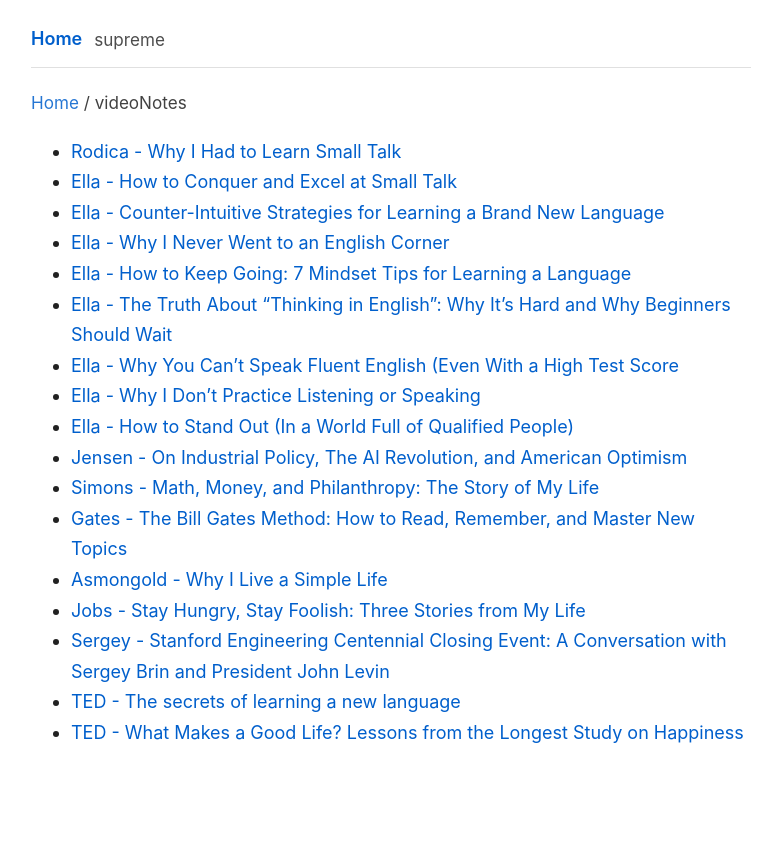
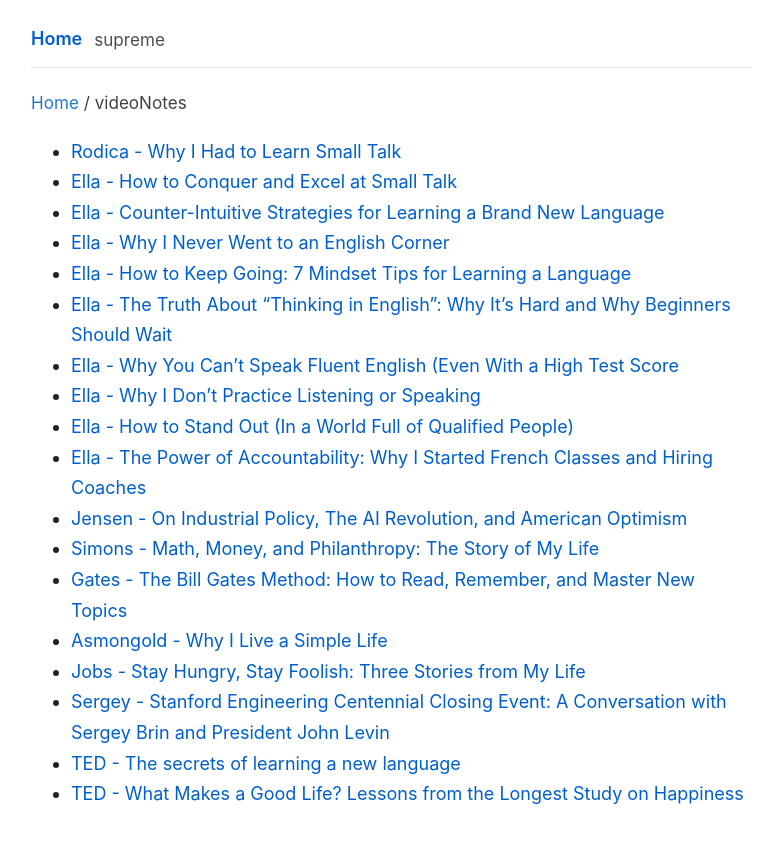
Before and after one commit to CompositeLizard/supreme, a Jekyll site: the page built from videoNotes/index.md, in a window 1280 px wide. Shown: the top 843 px of the page, without its empty margins (249-1023 px from the left). Built offline with Jekyll 4.4.1, drawn with Linux system fonts in a browser that asks for light colours.

Commit message:
Update index.md

```diff
--- a/videoNotes/index.md
+++ b/videoNotes/index.md
@@ -11,6 +11,7 @@ title: Notes
 - [Ella - Why You Can't Speak Fluent English (Even With a High Test Score](Cannot-Speak-Fluent-English.md)
 - [Ella - Why I Don’t Practice Listening or Speaking](Not-Practice-Listening-Speaking.md)
 - [Ella - How to Stand Out (In a World Full of Qualified People)](How-to-Stand-Out.md)
+- [Ella - The Power of Accountability: Why I Started French Classes and Hiring Coaches](Power-of-Accountability.md)
 - [Jensen - On Industrial Policy, The AI Revolution, and American Optimism](Jensen-Huang-Industrial-Policy-AI-Revolution-American-Optimism.md)
 - [Simons - Math, Money, and Philanthropy: The Story of My Life](Math-Money-Philanthropy-Story-of-My-Life.md)
 - [Gates - The Bill Gates Method: How to Read, Remember, and Master New Topics](Bil-Gates-Method-Reading.md)
```
